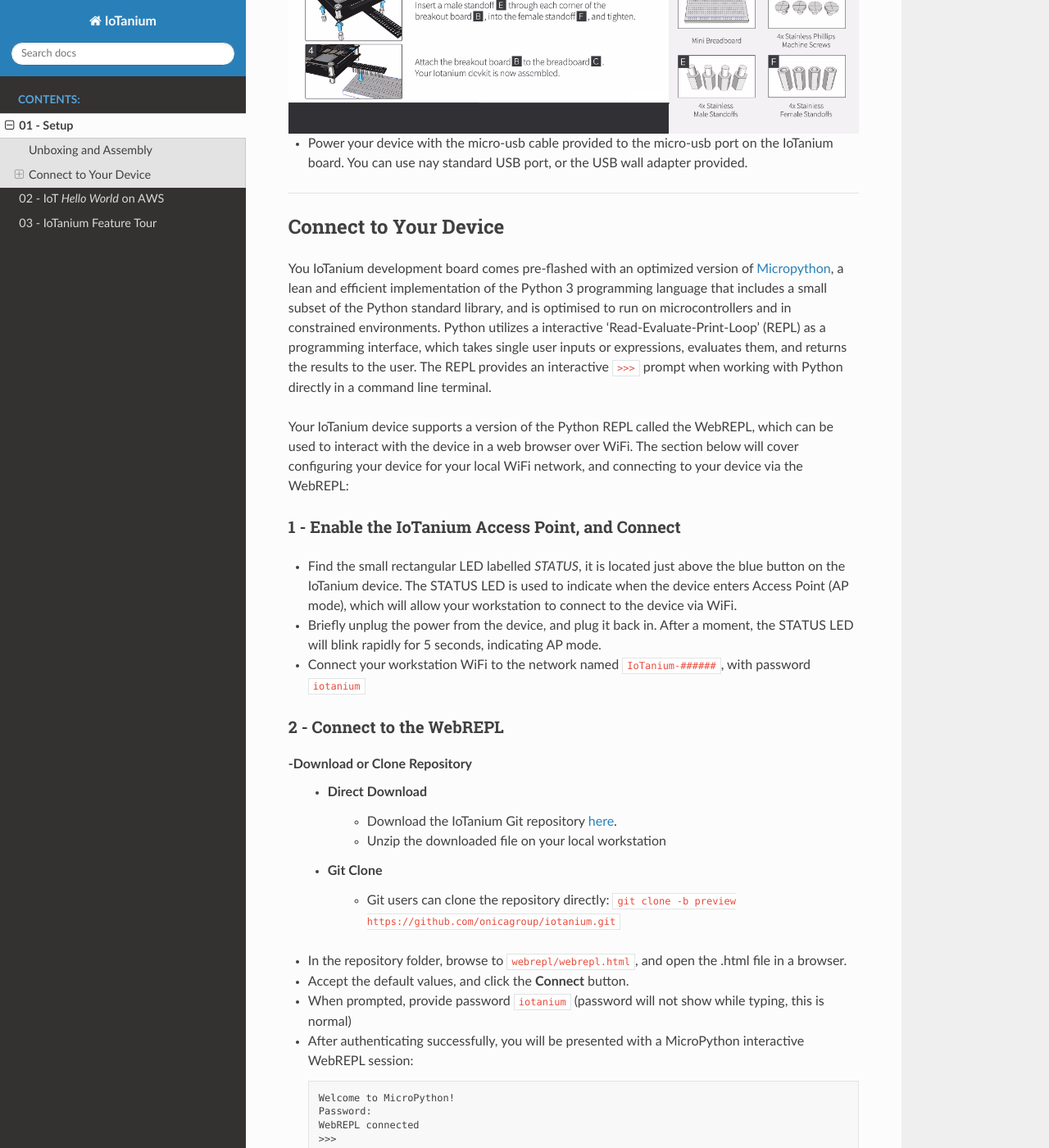
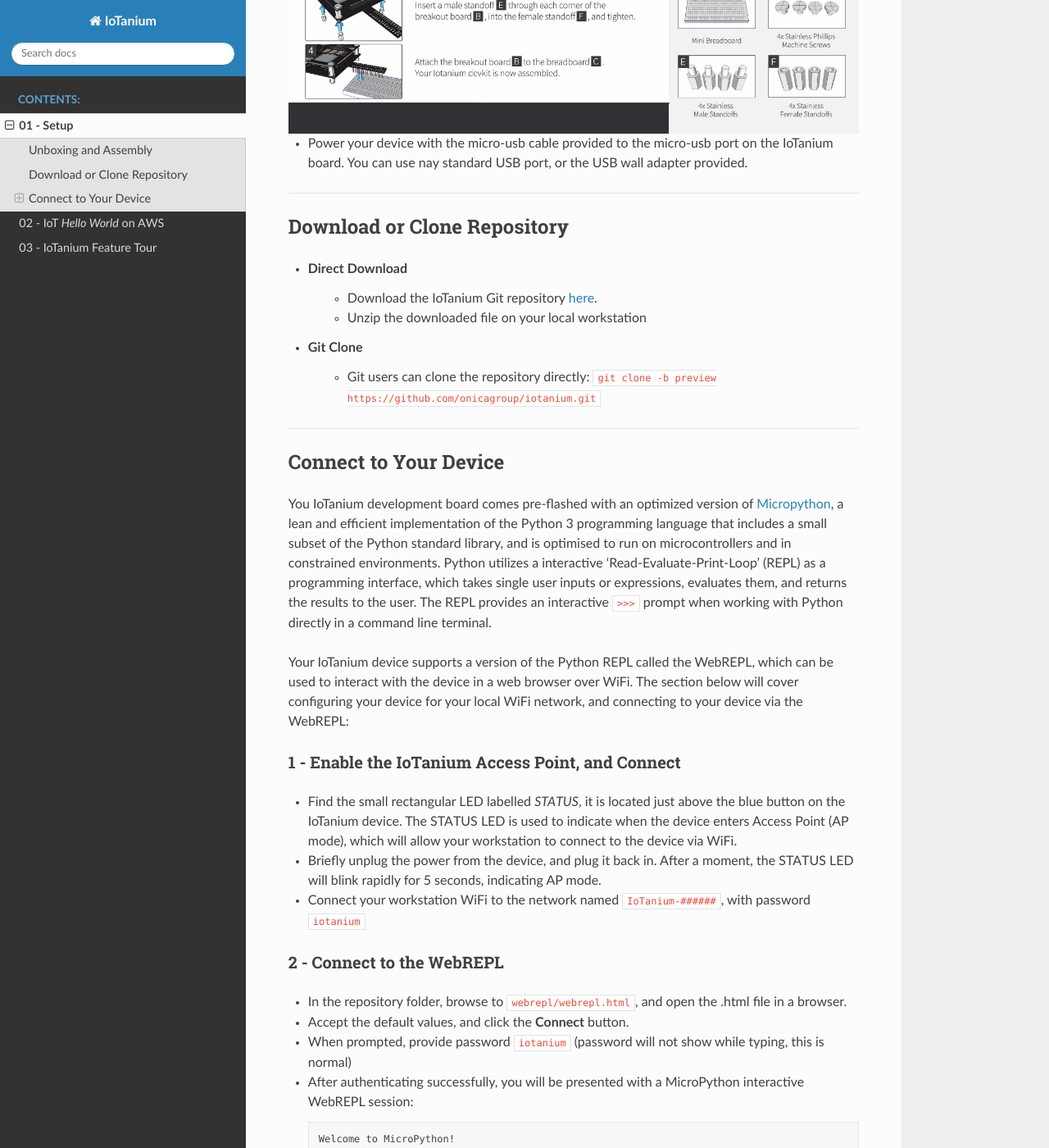
Before and after one commit to mpataws/iotanium, a Sphinx documentation site: the page built from docs/source/setup/setup.rst, in a window 1280 px wide and 1400 px high, scrolled down 494 px. Shown: the whole window at 82% size. Built offline with Sphinx 7.4.7 and the Read the Docs theme 2.0.0, drawn with Linux system fonts in a browser that asks for light colours; pages that are not in the unit, such as notebooks, are missing from menus; some of the changed lines change nothing that is shown.

Commit message:
move git clone to correct location in instructions

```diff
--- a/docs/source/setup/setup.rst
+++ b/docs/source/setup/setup.rst
@@ -11,6 +11,15 @@
     :alt: img/assembly.png
 
 - Power your device with the micro-usb cable provided to the micro-usb port on the IoTanium board.  You can use nay standard USB port, or the USB wall adapter provided.
+----
+
+Download or Clone Repository
+---------------------
+- **Direct Download**
+    - Download the IoTanium Git repository `here <https://github.com/onicagroup/iotanium/archive/preview.zip>`_.
+    - Unzip the downloaded file on your local workstation
+- **Git Clone**
+    - Git users can clone the repository directly: ``git clone -b preview https://github.com/onicagroup/iotanium.git``
 ----
 
 Connect to Your Device
@@ -27,12 +36,6 @@
 
 2 - Connect to the WebREPL
 ~~~~~~~~~~~~~~~~~~~~~~~~~~~~~~~~
--Download or Clone Repository
-    - **Direct Download**
-        - Download the IoTanium Git repository `here <https://github.com/onicagroup/iotanium/archive/preview.zip>`_.
-        - Unzip the downloaded file on your local workstation
-    - **Git Clone**
-        - Git users can clone the repository directly: ``git clone -b preview https://github.com/onicagroup/iotanium.git``
 - In the repository folder, browse to ``webrepl/webrepl.html``, and open the .html file in a browser.
 - Accept the default values, and click the **Connect** button.
 - When prompted, provide password ``iotanium`` (password will not show while typing, this is normal)
```
